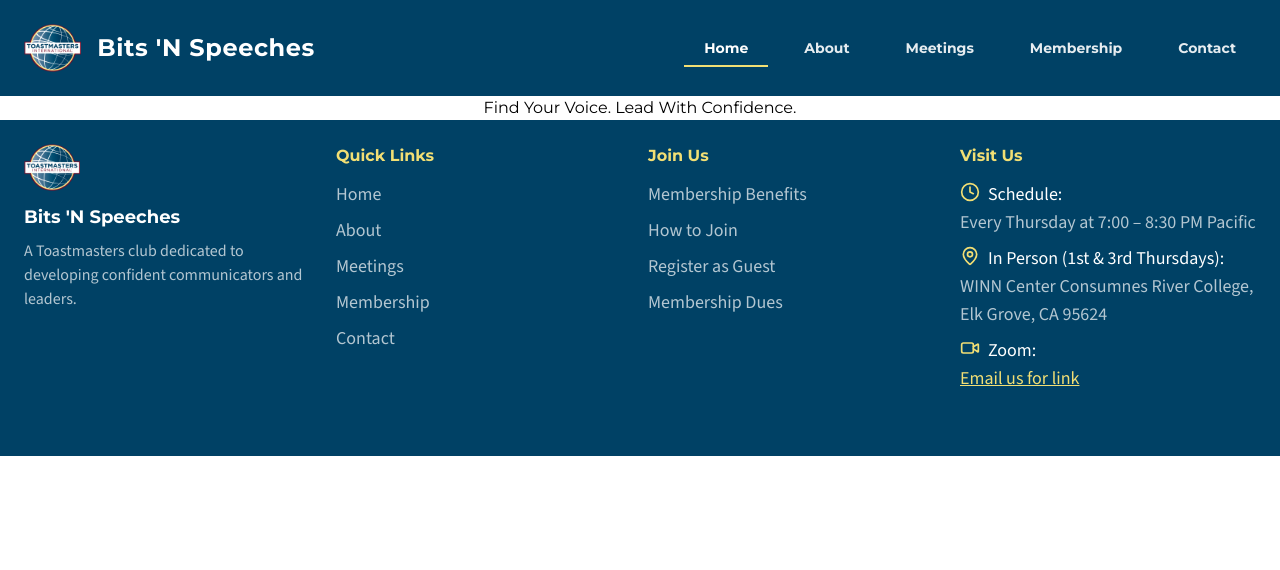
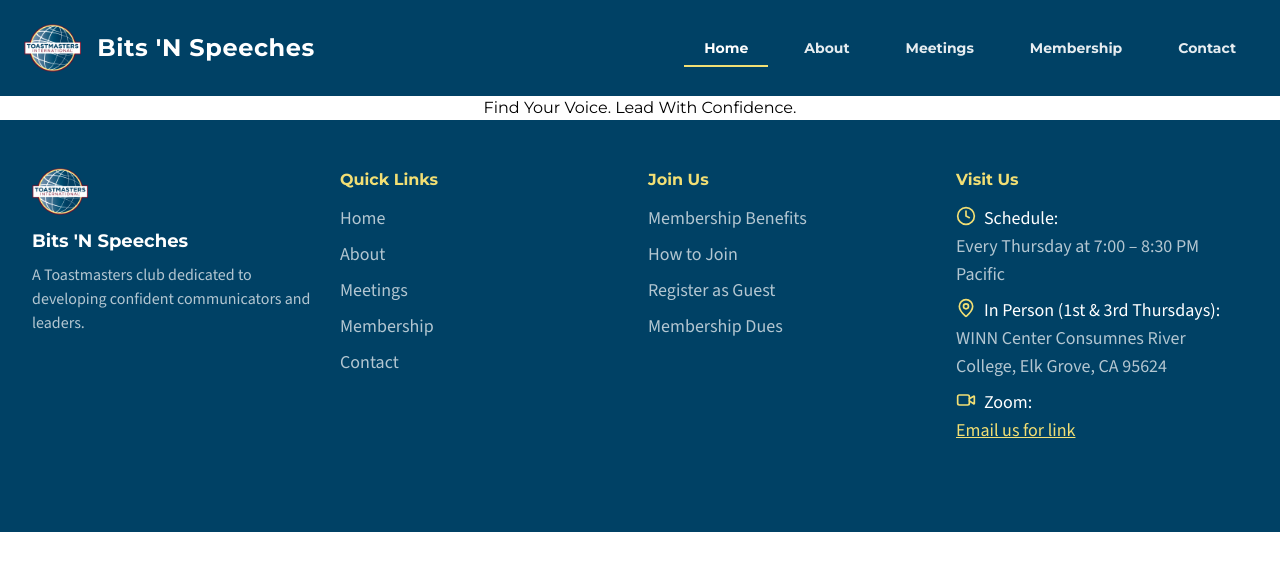
Before and after one commit to rainwithcode/bits-n-speeches, a Next.js app: page / in a window 1280 px wide. Shown: the top 570 px of the page. Built offline with nearby package versions, Linux system fonts and the light colour scheme.

Commit message:
feat(footer): increase vertical padding

```diff
--- a/src/app/(public)/components/Footer.tsx
+++ b/src/app/(public)/components/Footer.tsx
@@ -12,7 +12,7 @@ import { navLinks, membershipLinks } from "../data/nav-links";
 export default function Footer() {
   return (
     <footer className="bg-primary text-primary-foreground">
-      <div className="max-w-7xl mx-auto p-4 md:p-6 lg:p8 ">
+      <div className="max-w-7xl mx-auto px-4 md:px-6 lg:px-8 py-12 ">
         <div className="grid grid-cols-1 md:grid-cols-4 gap-4 mb-8">
           <div>
             <Image
```
